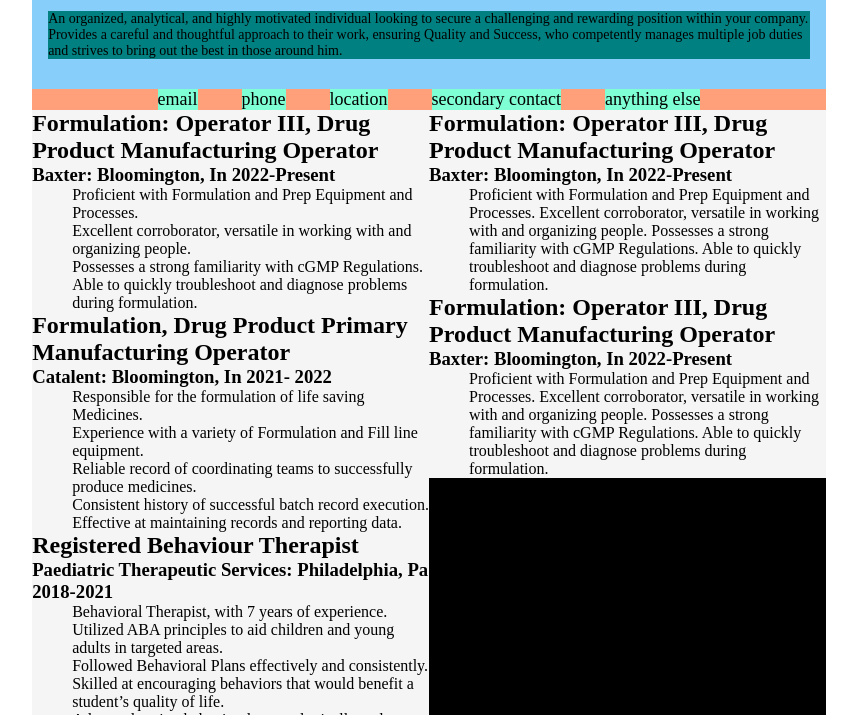
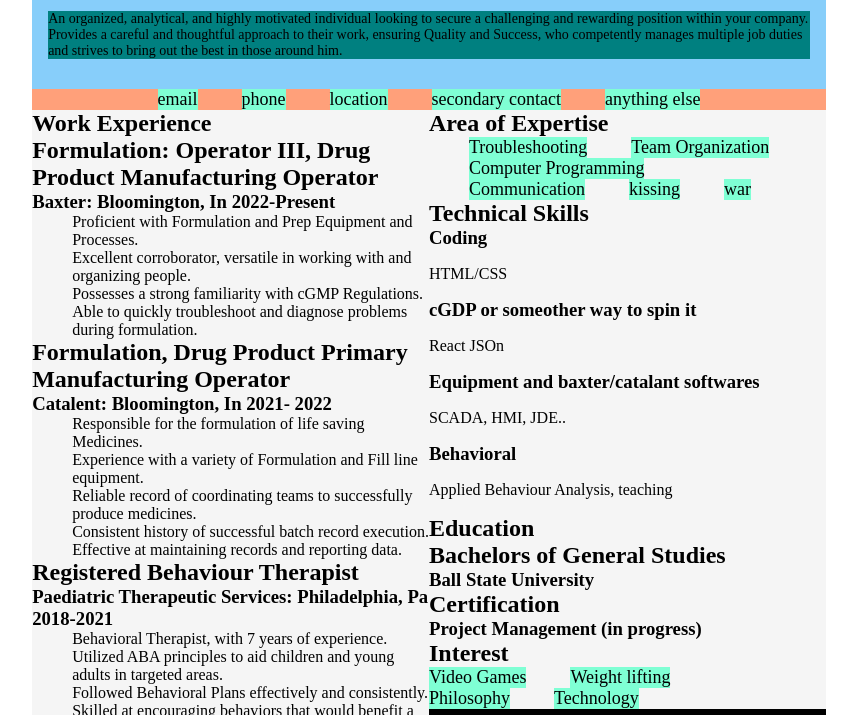
Before and after one commit to thezrbauer/Resume_2024, a plain HTML site: page index.html in a window 1280 px wide. Shown: the part 85-800 px from the top of the page, without its empty margins (211-1068 px from the left). Drawn offline with Linux system fonts and the light colour scheme.

Commit message:
going local

```diff
--- a/index.html
+++ b/index.html
@@ -26,6 +26,10 @@
 <div class="row">
 <div class="column">
     <div class="work_experience">
+        <div class="section">
+            <h2 class="title">Work Experience</h2>
+        </div>
+
         <h2>Formulation: Operator III, Drug Product Manufacturing Operator </h2>
         <h3>Baxter: Bloomington, In 2022-Present</h3>
         <ul>
@@ -34,6 +38,7 @@
             <l1>Possesses a strong familiarity with cGMP Regulations.</l1>
             <l1>Able to quickly troubleshoot and diagnose problems during formulation.</l1>
         </ul>
+
         <h2>Formulation, Drug Product Primary Manufacturing Operator</h2>
         <h3>Catalent: Bloomington, In 2021- 2022 </h3>
         <ul>
@@ -44,6 +49,7 @@
             <l1>Effective at maintaining records and reporting data. </l1>
 
         </ul>
+
         <h2>Registered Behaviour Therapist</h2>
         <h3>Paediatric Therapeutic Services: Philadelphia, Pa 2018-2021</h3>
         <ul>
@@ -54,35 +60,73 @@
             <l1>Adept at logging behavioral events logically and comprehensively.</l1>
 
         </ul>
+
+    <h2>Behaviour Therapist</h2>
+    <h3>Unlocking The Spectrum: Bloomington, In 2015-2018</h3>
+
+    <h2>Service Manager</h2>
+    <h3>Chipotle Mexican Grill: Bloomington, In 2012–2015</h3>
+    <ul>
+        <l1>Seasoned Restaurant Manager.</l1>
+        <l1>Responsible for leading open and closing shifts. </l1>
+        <l1>Practiced at schedule writing and team organization.</l1>
+        <l1>Successfully trained employees on every position, front and back of house.</l1>
+    </ul>
     </div>
 </div>
 <div class="column">
     <div class="skills">
-        <h2>Formulation: Operator III, Drug Product Manufacturing Operator </h2>
-        <h3>Baxter: Bloomington, In 2022-Present</h3>
-        <ul>
-            <l1>Proficient with Formulation and Prep Equipment and Processes.</l1>
-            <l1>Excellent corroborator, versatile in working with and organizing people. </l1>
-            <l1>Possesses a strong familiarity with cGMP Regulations.</l1>
-            <l1>Able to quickly troubleshoot and diagnose problems during formulation.</l1>
-        </ul>
-        <h2>Formulation: Operator III, Drug Product Manufacturing Operator </h2>
-        <h3>Baxter: Bloomington, In 2022-Present</h3>
-        <ul>
-            <l1>Proficient with Formulation and Prep Equipment and Processes.</l1>
-            <l1>Excellent corroborator, versatile in working with and organizing people. </l1>
-            <l1>Possesses a strong familiarity with cGMP Regulations.</l1>
-            <l1>Able to quickly troubleshoot and diagnose problems during formulation.</l1>
-        </ul>
+        <div class="section">
+            <h2 class="title">Area of Expertise</h2>
+        </div>
+     <ul>
+        <li>Troubleshooting</li>
+        <li>Team Organization</li>
+        <li>Computer Programming</li>
+        <li>Communication</li>
+        <li>kissing</li>
+        <li>war</li>
+    </ul>
+    <div class="section">
+        <h2 class="title">Technical Skills</h2>
     </div>
-    <h2>Formulation: Operator III, Drug Product Manufacturing Operator </h2>
-    <h3>Baxter: Bloomington, In 2022-Present</h3>
-    <ul>
-        <l1>Proficient with Formulation and Prep Equipment and Processes.</l1>
-        <l1>Excellent corroborator, versatile in working with and organizing people. </l1>
-        <l1>Possesses a strong familiarity with cGMP Regulations.</l1>
-        <l1>Able to quickly troubleshoot and diagnose problems during formulation.</l1>
-    </ul>
+    <h3>Coding</h3>
+    <p>HTML/CSS</p>
+    <h3>cGDP or someother way to spin it
+    </h3>
+    <p>React JSOn</p>
+    <h3>Equipment and baxter/catalant softwares</h3>
+    <p>SCADA, HMI, JDE..</p>
+    <h3>Behavioral </h3>
+    <p>Applied Behaviour Analysis, teaching</p>
+
+    <div class="section">
+        <h2 class="title">Education</h2>
+    </div>
+        <h2>Bachelors of General Studies</h2>
+        <h3>Ball State University</h2>
+
+        <h2>Certification</h2>
+        <h3>Project Management (in progress)</h3>
+
+        <div class="section">
+            <h2 class="title">Interest</h2>
+            <li>Video Games</li>
+            <li>Weight lifting</li>
+            <li>Philosophy</li>
+            <li>Technology</li>
+
+        </div>
+    </div>
+    <div class="education">
+        <h2>Bachelors of General Studies</h2>
+        <h3>Ball State University</h2>
+
+        <h2>Certification</h2>
+        <h3>Project Management (in progress)</h3>
+    </div>
+</div>
+
 </div>
 </div>
 <div>wat</div>
--- a/style.css
+++ b/style.css
@@ -56,13 +56,15 @@
     height:auto;
 
 }
-.row {display:flex;}
+.row {
+    display:flex;
+}
 
 
 /* Create two equal columns that floats next to each other */
 .column {
     width: 50%;
-
+    max-height:297mm;
 
 
   }
```
